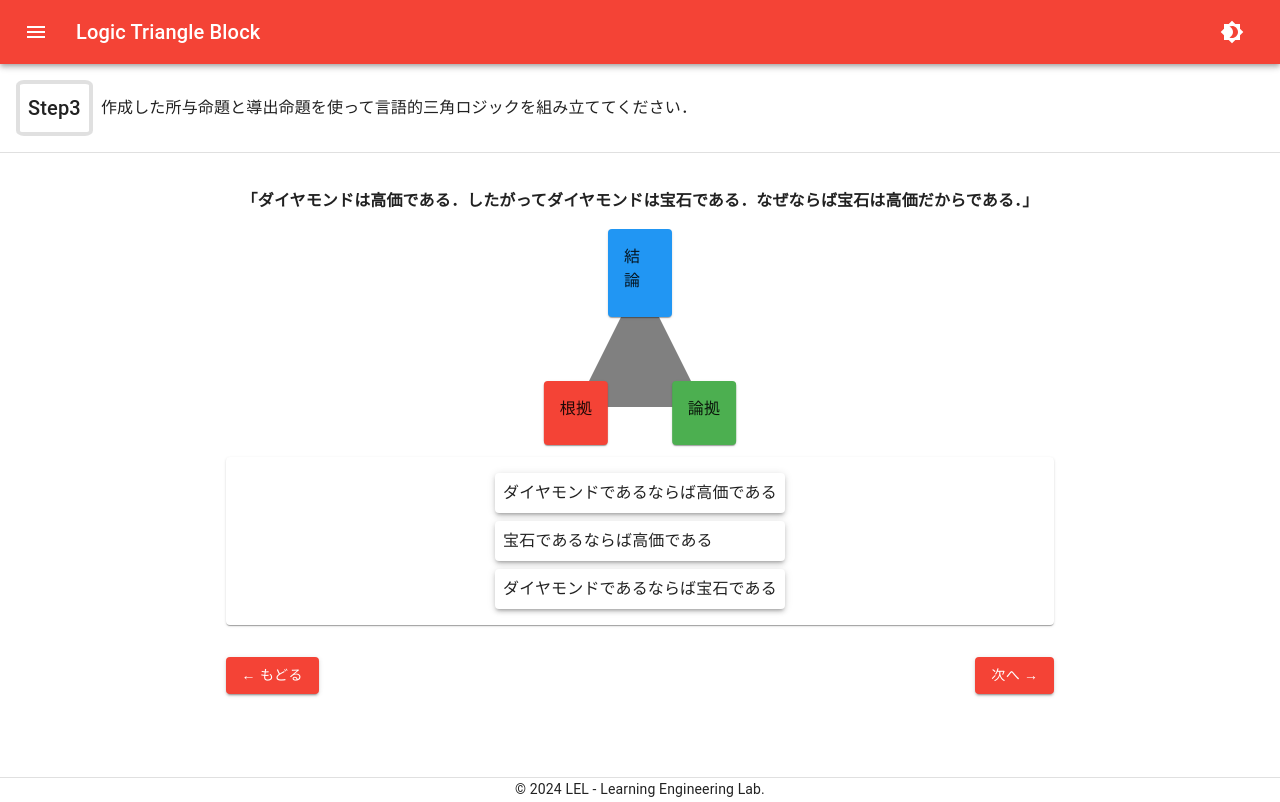
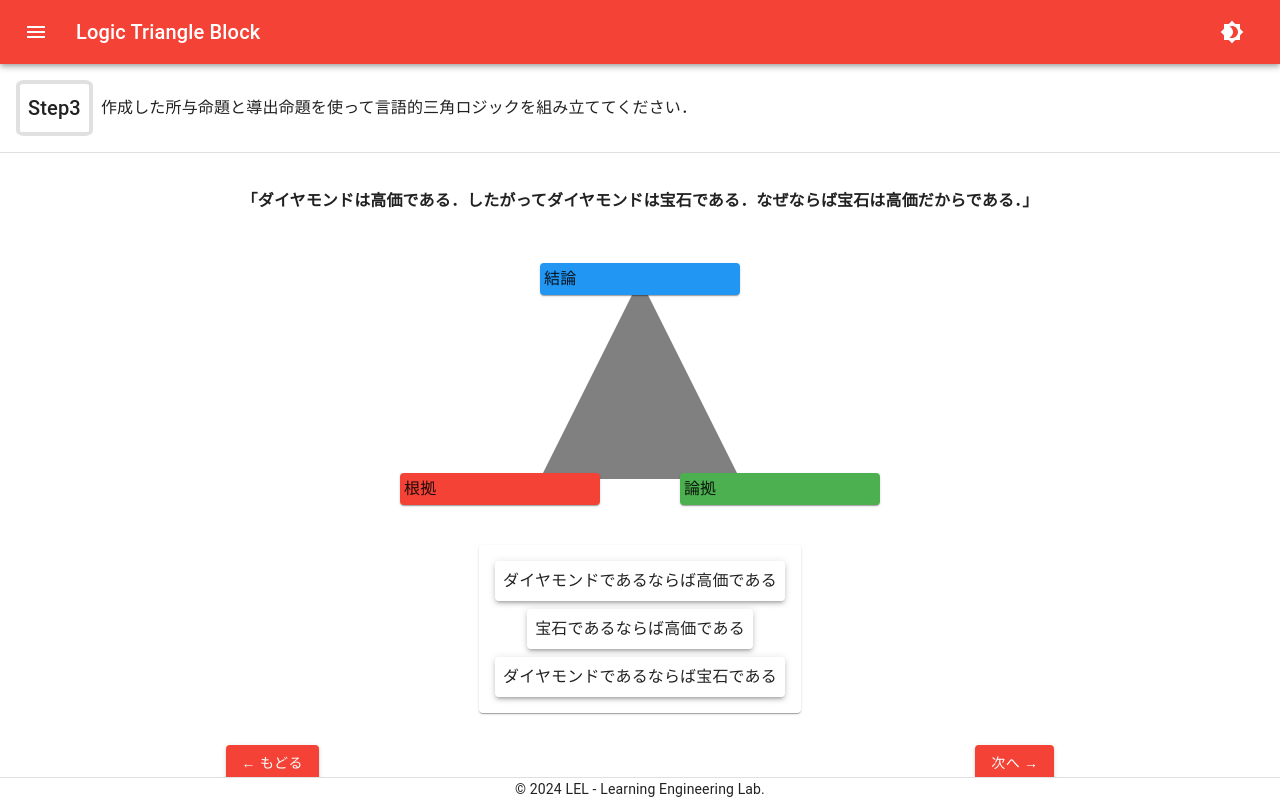
Before and after one commit to mohachi8/triangle-logic-test, a React (Vite) app: page /lfd03 in a window 1280 px wide. Built offline with nearby package versions, Linux system fonts and the light colour scheme.

Commit message:
三角ロジックのドラッグ＆ドロップができるようになった

```diff
--- /dev/null
+++ b/src/features/learning/components/Draggable.tsx
@@ -0,0 +1,34 @@
+import { useDraggable } from "@dnd-kit/core";
+import { FC, ReactNode } from "react";
+import { DraggableBlockSource } from "./DraggableBlockSource";
+
+type Props = {
+  children: ReactNode;
+  id: string;
+};
+
+export const Draggable: FC<Props> = ({ children, id }) => {
+  // useDraggableを使って必要な値をもらう
+  const { setNodeRef, listeners, attributes, transform, isDragging } =
+    useDraggable({
+      id,
+    });
+
+  const transformStyle = transform
+    ? `translate(${transform.x}px, ${transform.y}px)`
+    : undefined;
+
+  return (
+    <div
+      ref={setNodeRef}
+      {...attributes}
+      {...listeners}
+      style={{
+        transform: transformStyle,
+        height: "fit-content",
+      }}
+    >
+      <DraggableBlockSource isDragging={isDragging} children={children} />
+    </div>
+  );
+};
--- /dev/null
+++ b/src/features/learning/components/DraggableBlockSource.tsx
@@ -0,0 +1,24 @@
+import { FC, ReactNode } from "react";
+
+type DraggableBlockSourceType = {
+  children: ReactNode;
+  isDragging?: boolean;
+};
+
+export const DraggableBlockSource: FC<DraggableBlockSourceType> = ({
+  children,
+  isDragging,
+}) => {
+  return (
+    <div
+      style={{
+        userSelect: "none",
+        cursor: isDragging ? "grabbing" : "grab",
+        opacity: isDragging ? 0.5 : undefined,
+        width: "fit-content",
+      }}
+    >
+      {children}
+    </div>
+  );
+};
--- /dev/null
+++ b/src/features/learning/components/Droppable.tsx
@@ -0,0 +1,39 @@
+import { useDroppable } from "@dnd-kit/core";
+import { Box } from "@mui/material";
+import { FC, ReactNode } from "react";
+
+type DroppableProp = {
+  children: ReactNode;
+  id: string;
+  position: { top?: string; bottom?: string; left?: string; right?: string }; // 座標情報のみ
+  transform?: string; // transform を追加
+};
+
+export const Droppable: FC<DroppableProp> = ({
+  children,
+  id,
+  position,
+  transform,
+}) => {
+  const { setNodeRef, isOver } = useDroppable({
+    id,
+  });
+
+  return (
+    <Box
+      ref={setNodeRef}
+      sx={{
+        position: "absolute",
+        ...position,
+        transform,
+        bgcolor: isOver ? "lightGreen" : undefined,
+        padding: 1,
+        borderRadius: "8px",
+        width: "fit-content",
+        overflowX: "auto",
+      }}
+    >
+      {children}
+    </Box>
+  );
+};
--- a/src/features/learning/components/LabeledTriangle.tsx
+++ b/src/features/learning/components/LabeledTriangle.tsx
@@ -4,11 +4,11 @@ import Triangle from './Triangle';
 import LabeledCard from './LabeledCard';
 
 interface LabeledTriangleProps {
-  sizeVW: number; // 三角形の大きさ
+  sizePX: number; // 三角形の大きさ
   color: string; // 三角形のカラー
 }
 
-const LabeledTriangle: React.FC<LabeledTriangleProps> = ({ sizeVW, color }) => {
+const LabeledTriangle: React.FC<LabeledTriangleProps> = ({ sizePX, color }) => {
   return (
     <Box
       sx={{
@@ -16,8 +16,8 @@ const LabeledTriangle: React.FC<LabeledTriangleProps> = ({ sizeVW, color }) => {
         display: "flex",
         justifyContent: "center",
         alignItems: "center",
-        width: "100%",
-        height: `calc(${sizeVW}vw + 100px)`, // 三角形の高さより少し大きく設定
+        width: "300px",
+        height: `${sizePX + 100}px`, // 三角形の高さより少し大きく設定
         overflow: "hidden",
       }}
     >
@@ -25,34 +25,33 @@ const LabeledTriangle: React.FC<LabeledTriangleProps> = ({ sizeVW, color }) => {
       <Box
         sx={{
           position: "relative",
-          width: `${sizeVW}vw`,
-          height: `${sizeVW}vw`,
+          width: `${sizePX}px`,
+          height: `${sizePX}px`,
           display: "flex",
           justifyContent: "center",
           alignItems: "center",
         }}
       >
         {/* 三角形の描画 */}
-        <Triangle sizeVW={sizeVW} color={color} />
+        <Triangle sizePX={sizePX} color={color} />
 
         {/* 上頂点のカード */}
         <LabeledCard
           text="結論"
           positionStyles={{
-            top: `-${sizeVW / 20}vw`,
+            top: `-${sizePX / 20}px`,
             left: '50%',
             transform: 'translate(-50%, -50%)',
           }}
           backgroundColor="#2196f3" // 青色の背景
-
         />
 
         {/* 左下頂点のカード */}
         <LabeledCard
           text="根拠"
           positionStyles={{
-            bottom: `-${sizeVW / 20}vw`,
-            left: `calc(50% - ${sizeVW / 2}vw)`,
+            bottom: `-${sizePX / 20}px`,
+            left: `calc(50% - ${sizePX / 2}px)`,
             transform: 'translate(-50%, 50%)',
           }}
           backgroundColor="#f44336" // 赤色の背景
@@ -62,8 +61,8 @@ const LabeledTriangle: React.FC<LabeledTriangleProps> = ({ sizeVW, color }) => {
         <LabeledCard
           text="論拠"
           positionStyles={{
-            bottom: `-${sizeVW / 20}vw`,
-            right: `calc(50% - ${sizeVW / 2}vw)`,
+            bottom: `-${sizePX / 20}px`,
+            right: `calc(50% - ${sizePX / 2}px)`,
             transform: 'translate(50%, 50%)',
           }}
           backgroundColor="#4caf50" // 緑色の背景
--- a/src/features/learning/components/Triangle.tsx
+++ b/src/features/learning/components/Triangle.tsx
@@ -2,20 +2,20 @@ import React from "react";
 import { Box } from "@mui/material";
 
 interface TriangleProps {
-  sizeVW: number; // 三角形の大きさ
+  sizePX: number; // 三角形の大きさ
   color: string; // 三角形のカラー
 }
 
 // 三角形を描画
-const Triangle: React.FC<TriangleProps> = ({ sizeVW, color }) => {
+const Triangle: React.FC<TriangleProps> = ({ sizePX, color }) => {
   return (
     <Box
       sx={{
         width: 0,
         height: 0,
-        borderLeft: `${sizeVW / 2}vw solid transparent`,
-        borderRight: `${sizeVW / 2}vw solid transparent`,
-        borderBottom: `${sizeVW}vw solid ${color}`,
+        borderLeft: `${sizePX / 2}px solid transparent`,
+        borderRight: `${sizePX / 2}px solid transparent`,
+        borderBottom: `${sizePX}px solid ${color}`,
       }}
     />
   );
--- a/src/features/learning/pages/LinguisticAndFormalDifferentialExaminationMethods/Step03LFD.tsx
+++ b/src/features/learning/pages/LinguisticAndFormalDifferentialExaminationMethods/Step03LFD.tsx
@@ -1,30 +1,58 @@
-import { Box, Button, Paper, Stack } from "@mui/material";
-import LabeledTriangle from "../../components/LabeledTriangle";
+import { Box, Button, Paper, Stack, Typography } from "@mui/material";
 import ArgBox from "../../components/ArgBox";
 import ProblemBox from "../../components/ProblemBox";
 import PropositionBox from "../../components/PropositionBox";
+import Triangle from "../../components/Triangle";
+import { DndContext } from "@dnd-kit/core";
+import { Droppable } from "../../components/Droppable";
+import { Draggable } from "../../components/Draggable";
+import { useState } from "react";
 
 function Step03LFD() {
-  // 論証
-  const argumentation: string =
+  const argumentation =
     "「ダイヤモンドは高価である．したがってダイヤモンドは宝石である．なぜならば宝石は高価だからである．」";
-  // 問題
-  const step: number = 3;
-  const sentence: string =
+  const step = 3;
+  const sentence =
     "作成した所与命題と導出命題を使って言語的三角ロジックを組み立ててください．";
 
-  const proposition1: string = "ダイヤモンドであるならば高価である";
-  const proposition2: string = "宝石であるならば高価である";
-  const proposition3: string = "ダイヤモンドであるならば宝石である";
+  const propositions = [
+    { id: "proposition1", text: "ダイヤモンドであるならば高価である" },
+    { id: "proposition2", text: "宝石であるならば高価である" },
+    { id: "proposition3", text: "ダイヤモンドであるならば宝石である" },
+  ];
+
+  const sizePX = 200; // 三角形のサイズ
+  const color = "#808080"; // 三角形の色
+
+  // 各ドロップエリアのテキスト状態を管理
+  const [dropText, setDropText] = useState({
+    top: "結論",
+    left: "根拠",
+    right: "論拠",
+  });
+
+  // ドロップ処理
+  const handleDragEnd = (event: {
+    active: { id: string };
+    over: { id: string } | null;
+  }) => {
+    const { active, over } = event;
+    if (over) {
+      const proposition = propositions.find((p) => p.id === active.id);
+      if (proposition) {
+        setDropText((prev) => ({
+          ...prev,
+          [over.id]: proposition.text, // ドロップエリアに応じたテキストを更新
+        }));
+      }
+    }
+  };
 
   return (
     <div>
-      <div>
-        {/* 問題文 */}
       <ProblemBox step={step} sentence={sentence} />
-        <div
-          style={{
-            // background: "red",
+      <Box
+        sx={{
           display: "flex",
           flexDirection: "column",
           alignItems: "center",
@@ -32,53 +60,138 @@ function Step03LFD() {
         }}
       >
         <div
-            style={{
+          style={{ display: "flex", flexDirection: "column", padding: "20px" }}
+        >
+          <ArgBox argumentation={argumentation} />
+
+          <Box
+            sx={{
               display: "flex",
-              flexDirection: "column",
-              padding: "20px",
+              flexDirection: "row",
+              flexWrap: "wrap",
+              gap: 2,
+              alignContent: "center",
+              justifyContent: "center",
+              alignItems: "center",
             }}
           >
-            {/* 論証 */}
-            <ArgBox argumentation={argumentation} />
+            <DndContext onDragEnd={handleDragEnd}>
+              {/* 三角ロジック */}
+              <Box
+                sx={{
+                  position: "relative",
+                  display: "flex",
+                  justifyContent: "center",
+                  alignItems: "center",
+                  width: "100%",
+                  height: `${sizePX + 100}px`,
+                  overflow: "hidden",
+                }}
+              >
+                <Box
+                  sx={{
+                    position: "relative",
+                    width: `${sizePX}px`,
+                    height: `${sizePX}px`,
+                    display: "flex",
+                    justifyContent: "center",
+                    alignItems: "center",
+                  }}
+                >
+                  {/* 三角形の描画 */}
+                  <Triangle sizePX={sizePX} color={color} />
 
-            <LabeledTriangle sizeVW={10} color="#808080" />
+                  {/* ドロップエリアの作成 */}
+                  <Droppable
+                    id="top"
+                    position={{ top: "0%", left: "50%" }}
+                    transform="translate(-50%, -50%)"
+                  >
+                    <Paper
+                      sx={{
+                        padding: "4px",
+                        backgroundColor: "#2196f3",
+                        width: 200,
+                      }}
+                    >
+                      <Typography variant="body1">{dropText.top}</Typography>
+                    </Paper>
+                  </Droppable>
+
+                  <Droppable
+                    id="left"
+                    position={{
+                      bottom: `-${sizePX / 20}px`,
+                      left: `calc(30% - ${sizePX / 2}px)`,
+                    }}
+                    transform="translate(-50%, 50%)"
+                  >
+                    <Paper
+                      sx={{
+                        padding: "4px",
+                        backgroundColor: "#f44336",
+                        width: 200,
+                      }}
+                    >
+                      <Typography variant="body1">{dropText.left}</Typography>
+                    </Paper>
+                  </Droppable>
+
+                  <Droppable
+                    id="right"
+                    position={{
+                      bottom: `-${sizePX / 20}px`,
+                      right: `calc(30% - ${sizePX / 2}px)`,
+                    }}
+                    transform="translate(50%, 50%)"
+                  >
+                    <Paper
+                      sx={{
+                        padding: "4px",
+                        backgroundColor: "#4caf50",
+                        width: 200,
+                      }}
+                    >
+                      <Typography variant="body1">{dropText.right}</Typography>
+                    </Paper>
+                  </Droppable>
+                </Box>
+              </Box>
 
               {/* 命題 */}
-            <Paper sx={{
+              <Paper
+                sx={{
                   display: "flex",
                   flexDirection: "column",
                   alignItems: "center",
                   padding: "16px",
-            }}>
-              <Stack spacing={1}>
-              {/* 命題1 */}
-              <PropositionBox proposition={proposition1} />
-              {/* 命題2 */}
-              <PropositionBox proposition={proposition2} />
-              {/* 命題3 */}
-              <PropositionBox proposition={proposition3} />
+                  alignContent: "center",
+                  justifyContent: "center",
+                  height: "fit-content",
+                }}
+              >
+                <Stack spacing={1} sx={{ alignItems: "center" }}>
+                  {propositions.map((prop) => (
+                    <Draggable key={prop.id} id={prop.id}>
+                      <PropositionBox proposition={prop.text} />
+                    </Draggable>
+                  ))}
                 </Stack>
               </Paper>
+            </DndContext>
+          </Box>
+
           <Box sx={{ p: 2 }} />
-          <Box
-            sx={{
-              display: "flex",
-              justifyContent: "space-between",
-            }}
-          >
-            {/* 戻るボタン */}
+          <Box sx={{ display: "flex", justifyContent: "space-between" }}>
             <Button variant="contained" color="primary" href="/lfd02">
               ← もどる
             </Button>
-
-            {/* 次へボタン */}
             <Button variant="contained" color="primary" href="/lfd03">
               次へ →
             </Button>
           </Box>
         </div>
-        </div>
-      </div>
+      </Box>
     </div>
   );
 }
```
Lines whose indentation alone changed are shown as unchanged.
